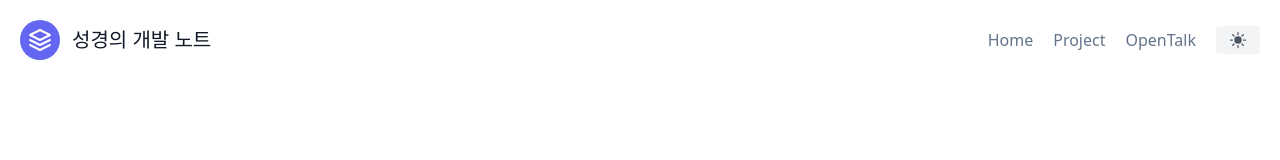
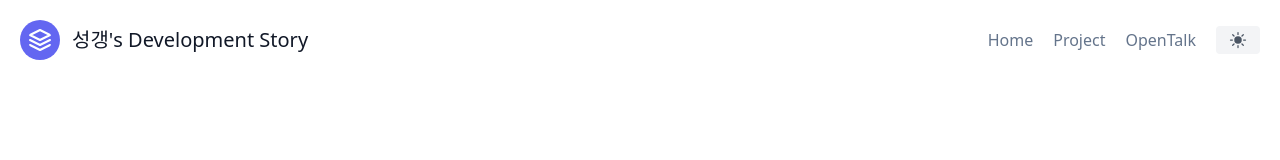
Before and after one commit to sungkyung521/next-portfoilo-project, a Next.js app: page / in a window 1280 px wide. Shown: the top 160 px of the page. Built offline with nearby package versions, Linux system fonts and the light colour scheme.

Commit message:
rollback

```diff
--- a/components/header.js
+++ b/components/header.js
@@ -20,7 +20,7 @@ export default function Header() {
               >
                 <path d="M12 2L2 7l10 5 10-5-10-5zM2 17l10 5 10-5M2 12l10 5 10-5"></path>
               </svg>
-              <span className="ml-3 text-xl">성경의 개발 노트</span>
+              <span className="ml-3 text-xl">성갱's Development Story</span>
             </a>
           </Link>
 
--- a/pages/projects.js
+++ b/pages/projects.js
@@ -16,12 +16,12 @@ export default function Projects({projects}) {
                     <meta name="description" content="오늘도 빡코딩!" />
                     <link rel="icon" href="/favicon.ico" />
                 </Head>
-                <h1 className="text-4xl font-bold sm:text-2xl">
+                <h1 className="text-4xl font-bold sm:text-6xl">
                     총 프로젝트 :
                     <span className="pl-4 text-blue-500">{projects.results.length}</span>
                 </h1>
 
-                <div className="grid grid-cols-1 gap-8 p-12 m-4 md:grid-cols-4">
+                <div className="grid grid-cols-1 gap-8 p-12 m-4 md:grid-cols-2">
                     {projects.results.map((aProject) => (
                         <ProjectItem key={aProject.id} data={aProject}/>
                     ))}
```
